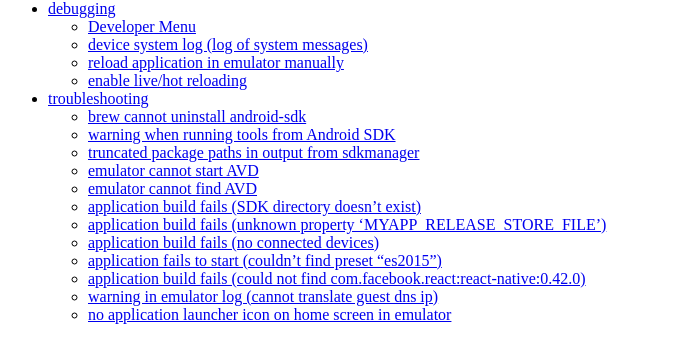
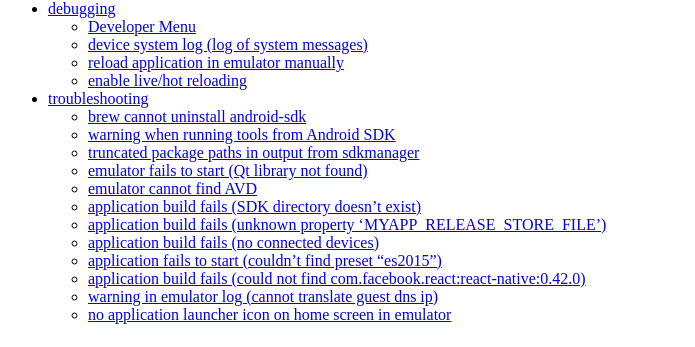
Before and after one commit to tap349/tap349.github.io, a Jekyll site: the page built from _posts/2017-05-24-react-native-android.md, in a window 1280 px wide and 900 px high, scrolled down 382 px. Shown: the part 98-445 px from the top of the window, without its empty margins (0-695 px from the left). Built offline with Jekyll 4.4.1, drawn with Linux system fonts in a browser that asks for light colours; some of the changed text lies outside the part shown.

Commit message:
update 2017-06-03_03:19:49

````diff
--- a/_posts/2017-05-24-react-native-android.md
+++ b/_posts/2017-05-24-react-native-android.md
@@ -278,7 +278,7 @@
 $ sdkmanager --list --verbose
 ```
 
-### emulator cannot start AVD
+### emulator fails to start (Qt library not found)
 
 <https://stackoverflow.com/questions/40931254>
 
@@ -398,7 +398,7 @@
 
 solution:
 
-start AVD before running application.
+start emulator before running application.
 
 ### application fails to start (couldn't find preset "es2015")
 
````
